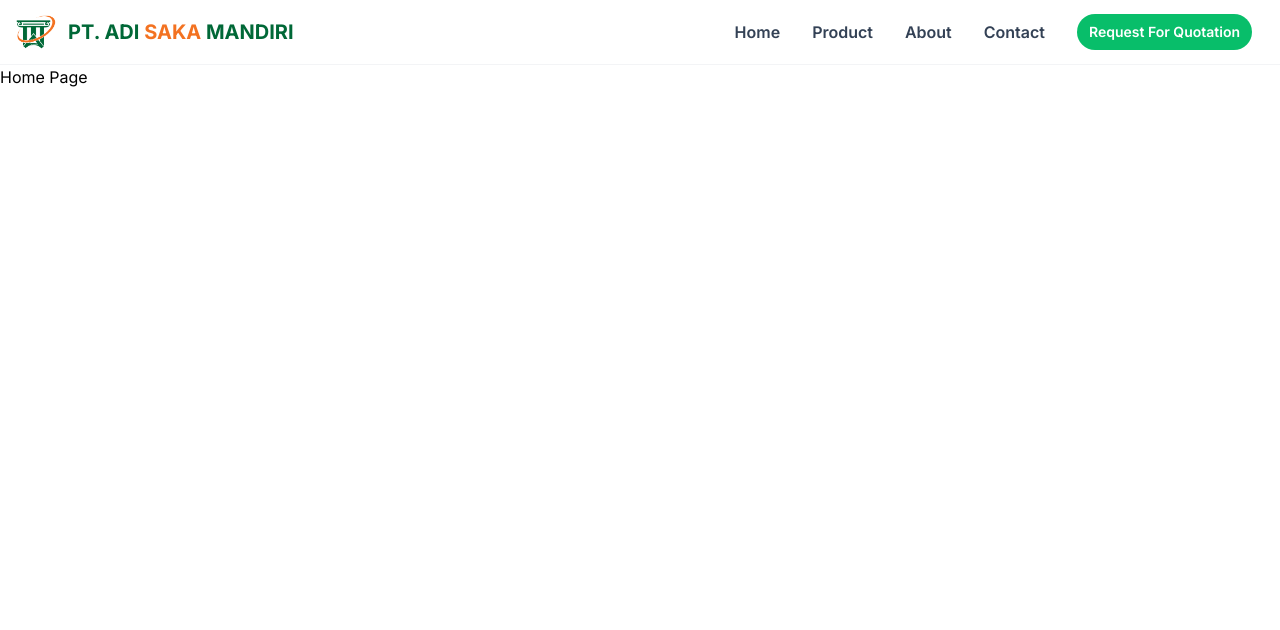
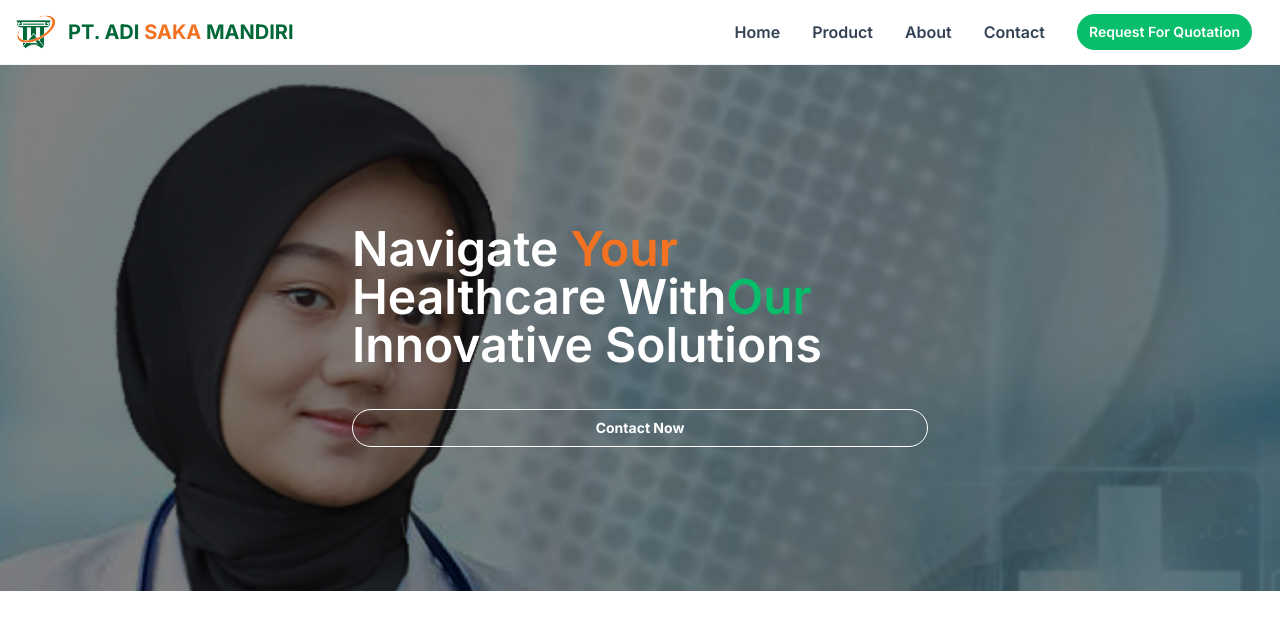
Before and after one commit to dafsuy/asrimedicare-nextjs, a Next.js app: page / in a window 1280 px wide. Shown: the top 630 px of the page. Built offline with nearby package versions, Linux system fonts and the light colour scheme.

Commit message:
hero section added not fix yet

```diff
--- /dev/null
+++ b/app/lib/aos.js
@@ -0,0 +1,9 @@
+import { useEffect } from 'react';
+import AOS from 'aos';
+import 'aos/dist/aos.css';
+
+export default function aosAnimation() {
+  AOS.init({
+    once: true
+  });
+}
--- a/app/page.jsx
+++ b/app/page.jsx
@@ -1,9 +1,61 @@
-import Header from './ui/components/header/header';
+'use client';
+import { useEffect } from 'react';
+import AOS from 'aos';
+import 'aos/dist/aos.css';
 
 export default function Home() {
+  useEffect(() => {
+    AOS.init({
+      once: true
+    });
+  });
   return (
     <>
-      <div>Home Page</div>
+      <section className="">
+        <div
+          id="hero"
+          className="flex items-center w-full bg-left-top bg-cover filter"
+          style={{ backgroundImage: 'url("/hero.jpg")' }}
+        >
+          <div className="flex items-center w-full h-full pt-60 lg:pt-40 pb-36 backdrop-brightness-50">
+            <div className="container flex flex-col items-center justify-center px-4 mx-auto">
+              <div className="max-w-xl">
+                <h2
+                  className="text-4xl font-semibold text-white lg:text-5xl"
+                  data-aos="fade-up"
+                  data-aos-delay="50"
+                  data-aos-duration="3000"
+                  data-aos-easing="ease-out-back"
+                >
+                  Navigate <span className="text-accent">Your</span> Healthcare
+                  With
+                  <span className="text-primary">Our</span> Innovative Solutions
+                </h2>
+                <div
+                  className="flex flex-col gap-5 mt-10"
+                  data-aos="fade-down"
+                  data-aos-delay="50"
+                  data-aos-duration="3000"
+                  data-aos-easing="ease-out-back"
+                >
+                  <a
+                    href="request.html"
+                    className="text-white py-2 px-5 border border-white font-bold text-xs text-center lg:text-sm hover:bg-white/50 hover:text-white transition ease-in active:scale-95 duration-75 rounded-full w-full lg:hidden"
+                  >
+                    Request For Quotation
+                  </a>
+                  <a
+                    href="#contact"
+                    className="text-white py-2 px-5 border border-white font-bold text-xs text-center lg:text-sm hover:bg-white/50 hover:text-white transition ease-in active:scale-95 duration-75 rounded-full w-full"
+                  >
+                    Contact Now
+                  </a>
+                </div>
+              </div>
+            </div>
+          </div>
+        </div>
+      </section>
     </>
   );
 }
--- a/app/ui/components/header/brand.jsx
+++ b/app/ui/components/header/brand.jsx
@@ -10,13 +10,13 @@ export default function Brand() {
         alt="PT. Adi Saka Mandiri"
         className="w-8 mr-3 lg:w-10"
       />
-      <h1
+      <p
         id="author"
         className={`text-xl font-bold transition duration-500 ease-in-out text-logo lg:text-xl ${inter.className}`}
       >
         PT. ADI <span className={` text-accent`}>SAKA</span>{' '}
         MANDIRI
-      </h1>
+      </p>
     </div>
   );
 }
--- a/package.json
+++ b/package.json
@@ -9,6 +9,7 @@
     "lint": "next lint"
   },
   "dependencies": {
+    "aos": "^3.0.0-beta.6",
     "clsx": "^2.1.0",
     "next": "14.0.4",
     "react": "^18",
```
Also changed, not shown: 1 other file (tests, documents, lock files or other folders).
